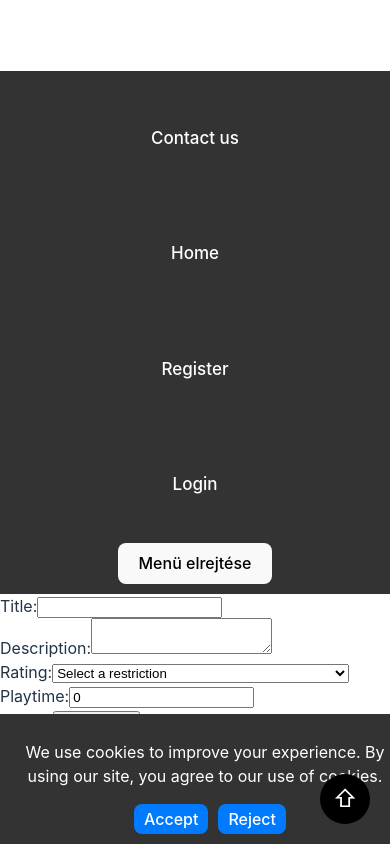
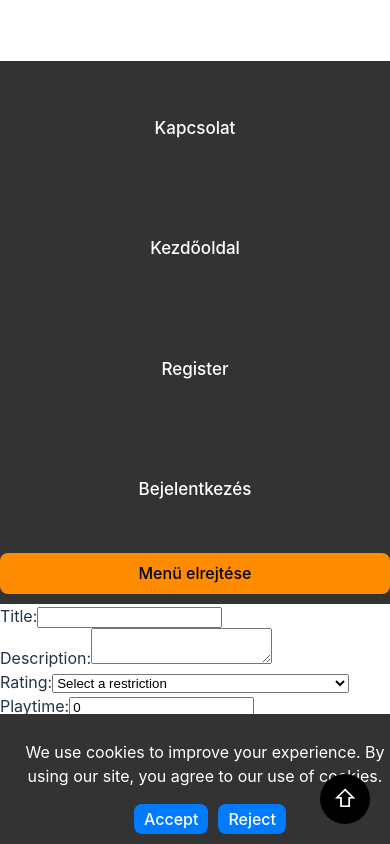
Before and after one commit to Klaci00/movies, a React (Vite) app in the folder frontend/movies-front/: page /addshow in a window 390 px wide. Built offline with nearby package versions, Linux system fonts and the light colour scheme.

Commit message:
Some frontend fixes regarding css and slideshow.

```diff
--- a/frontend/movies-front/src/Auth/Apps/LogoutButton2.jsx
+++ b/frontend/movies-front/src/Auth/Apps/LogoutButton2.jsx
@@ -17,7 +17,7 @@ const LogoutButton2 = ({setIsAuth,setIsAdmin,setUserName}) => {
 
     return (
         <button onClick={handleLogout}>
-            Logout
+            Kijelentkezés
         </button>
     );
 };
--- a/frontend/movies-front/src/Cascade Style Sheets/index.css
+++ b/frontend/movies-front/src/Cascade Style Sheets/index.css
@@ -133,6 +133,10 @@ button:focus-visible {
       border-radius: 4px;
   }
   @media (max-width: 600px) or (max-height: 600px) {
+    .poster {
+     min-width: 80vw;
+
+    }
     .nav {
         display: flex;
         flex-direction: column;
@@ -142,12 +146,18 @@ button:focus-visible {
         height: auto;
         background-color: #333;
         padding: 10px 0;
+        gap: 5px;
+    }
+    .nav button{
+        display: block;
+        width: 100%;
+        text-align: center;
+        background-color: darkorange;
     }
     .nav a {
         display: block;
         width: 100%;
-        padding: 14px 0;
-        text-align: center;
+        text-align: center;;
     }
     .nav a:hover {
         background-color: #575757;
@@ -169,7 +179,7 @@ button:focus-visible {
         display: flex;
         justify-content: center;
         align-items: center;
-        flex-direction: column;
+        flex-direction: row;
     }
     .seat{
      width: 40px;
@@ -225,3 +235,17 @@ button:focus-visible {
     transition: color 0.25s;
     font-weight: 500;
   }
+
+  .ticketcount{
+    display: flex;
+    justify-content: center;
+    align-items: center;
+    flex-direction: row;
+    font-size: xx-large;
+  }
+  .ticket_select{
+    width: 5vw;
+    font-size: x-large;
+    font-weight: bold;
+    text-align: center;
+  }
--- a/frontend/movies-front/src/Layout/Apps/NavApp.jsx
+++ b/frontend/movies-front/src/Layout/Apps/NavApp.jsx
@@ -6,8 +6,8 @@ export const NavApp = ({ isAuth, setIsAuth, isAdmin, setIsAdmin, username, setUs
 
     return (
         <nav className='nav'>
-            <Link to='/contact'><p>Contact us</p></Link>
-            <Link to='/'><p>Home</p></Link>
+            <Link to='/contact'><p>Kapcsolat</p></Link>
+            <Link to='/'><p>Kezdőoldal</p></Link>
             {!isAuth ? (
                 <>
                     <Link to={cookiesAccepted ? '/register' : ''}>
@@ -21,15 +21,15 @@ export const NavApp = ({ isAuth, setIsAuth, isAdmin, setIsAdmin, username, setUs
                         setShowWarning(!cookiesAccepted);
                         setTimeout(() => {
                         setVisible(true);},500)
-                        }}>Login</p>
+                        }}>Bejelentkezés</p>
                     </Link>
                 </>
             ) : (
                 <>
-                    <Link><p>Welcome, {username}!</p></Link>
-                    <Link to='/reservations'><p>Reservations</p></Link>
+                    <Link><p>Üdvözöljük!, {username}!</p></Link>
+                    <Link to='/reservations'><p>Foglalások</p></Link>
                     {isAdmin && (
-                        <Link to='/administration'><p>Admin Interface</p></Link>
+                        <Link to='/administration'><p>Admin Felület</p></Link>
                     )}
                     <LogoutButton2 setIsAuth={setIsAuth} setIsAdmin={setIsAdmin} setUserName={setUserName} />
 
--- a/frontend/movies-front/src/Shows/ShowsSlideShow.jsx
+++ b/frontend/movies-front/src/Shows/ShowsSlideShow.jsx
@@ -43,7 +43,6 @@ const ShowsSlideshow = () => {
           <h2 className={styles.textinmiddle}>
             <Link className={styles.showlink} to={`/${show.id}`}>{show.title}</Link>
           </h2>
-          <p className={styles.textinmiddle}>{show.description}</p>
           <div className={styles.listvenues_img}>
             <img className={styles.poster} src={show.poster} alt={show.title} />
           </div>
--- a/frontend/movies-front/src/Venues/Apps/ListVenuesApp.jsx
+++ b/frontend/movies-front/src/Venues/Apps/ListVenuesApp.jsx
@@ -14,10 +14,10 @@ export const ListVenuesApp = (show, isAuth, seatNum, handleChange, venues, id) =
 
       <h2 className='textinmiddle'>Vetítések</h2>
       <div>
-        <h3 className='ticketcount'>Reserve Your Seats</h3>
-        <label>
-          How many seats would you like to reserve?
-          <select value={seatNum} onChange={handleChange}>
+        <h3 className='ticketcount'>Foglalja le a helyeket</h3>
+        <label className='ticketcount'>
+          Hány helyet szeretne lefoglalni?
+          <select className='ticket_select' value={seatNum} onChange={handleChange}>
             {Array.from({ length: 30 }, (_, i) => i + 1).map((number) => (
               <option key={number} value={number}>
                 {number}
```
Also changed, not shown: 1 other file (tests, documents, lock files or other folders).
